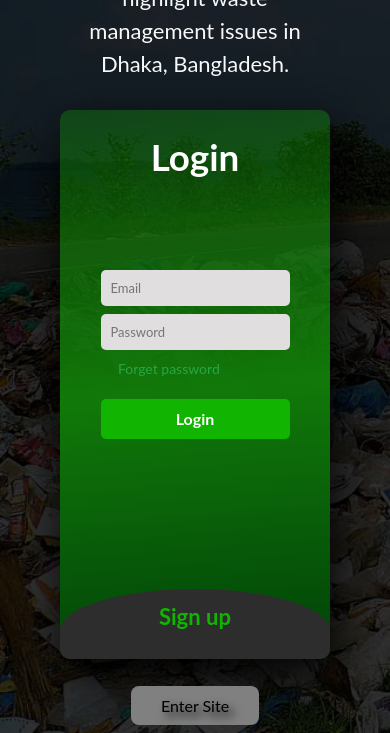
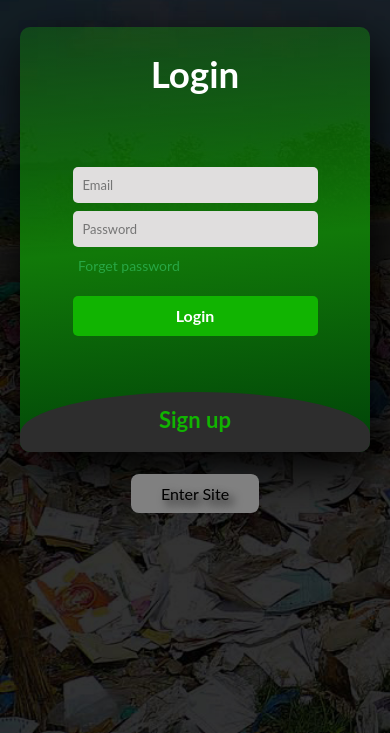
Before and after one commit to UpalC1997/Asiasbook, a plain HTML site: page index.html in a window 390 px wide. Shown: the part 111-844 px from the top of the page. Drawn offline with nearby package versions, Linux system fonts and the light colour scheme.

Commit message:
Add files via upload

```diff
--- a/css/home.css
+++ b/css/home.css
@@ -23,7 +23,7 @@ body{
 		background: linear-gradient(355deg, rgba(0,66,8,1) 0%, rgba(17,121,9,1) 49%, rgba(17, 187, 0, 0.26) 100%);
 		margin: 0 auto;
 		position: relative;
-		top: 16vh;
+		top: 10vh;
 		right: 4vw;
 	}
 	#chk{
@@ -49,7 +49,7 @@ body{
 		margin-bottom: 80px;
 	}
 
-	.enter-site-box {position: relative;top: 20vh;}
+	.enter-site-box {position: relative;top: 15vh;}
 	.enter-site-btn {padding: 10px 30px;background: gray;border-radius: 8px;left: 24%;position: relative;color: black;}
 	.enter-site-btn:hover {background: #106d08;color: white;text-decoration: none;}
 		.main input{
@@ -119,10 +119,10 @@ body{
 	@media (max-width: 576px) {
 	.slide{/*! position: relative; *//*! top: 35vh; */}
 	.slide h3{color: #11ae02;text-align: center;font-size: 30px;margin-bottom: 10px;margin-top: 10px;}
-	.slide p{font-size: 22px;color: white;text-align: center;padding: 25px 50px;margin-bottom: 0;padding-bottom: 0px;}
+	.slide p{font-size: 18px;color: white;text-align: center;padding: 20px 5px;margin-bottom: 0;padding-bottom: 0px;}
 		.main{
-			width: 75%;
-			height: 65vh;
+			width: 350px;
+			height: 425px;
 			background: red;
 			overflow: hidden;
 			border-radius: 10px;
@@ -136,13 +136,13 @@ body{
 		#chk{
 			display: none;
 		}
-		.check {width: 18px !important;display: inline !important;margin-left:    48px !important;float: left;height: 20px !important;padding-top: 0px !important;margin-top: 2px !important;}
+		.check {width: 18px !important;display: inline !important;margin-left:    53px !important;float: left;height: 20px !important;padding-top: 0px !important;margin-top: 2px !important;}
 			.main .signup{
 			position: relative;
 			width:100%;
 			height: 100%;
 		}
-		.check-text {display: block;margin-top: 0px;padding-left: 72px;color: #5c5c5c !important;font-size: 15px;}
+		.check-text {display: block;margin-top: 0px;padding-left: 77px;color: #5c5c5c !important;font-size: 15px;}
 			.main label{
 			color: #fff;
 			font-size: 2.3em;
@@ -153,10 +153,10 @@ body{
 			cursor: pointer;
 			transition: .1s ease-in-out;
 			margin-top: 20px;
-			margin-bottom: 85px;
+			margin-bottom: 65px;
 		}
 
-		.enter-site-box {text-align: center;position: unset;margin-top: 35px;}
+		.enter-site-box {text-align: center;position: unset;margin-top: 30px;}
 		.enter-site-btn {padding: 10px 30px;background: gray;border-radius: 8px;color: black;text-shadow: 5px 5px 10px black;position: unset;}
 		.enter-site-btn:hover {background: green;color: white;text-decoration: none;transition: all.3s;text-shadow: 5px 5px 10px black;}
 			.main input{
@@ -196,7 +196,7 @@ body{
 			height: 460px;
 			background: #2d2d2d;
 			border-radius: 55% / 10%;
-			transform: translateY(-110px);
+			transform: translateY(-100px);
 			transition: .3s ease-in-out;
 		}
 		.login-modal-content {width: 352px;background: none;margin-top: 85px !important;}
@@ -205,14 +205,14 @@ body{
 			.main .login label{
 			color: #11b401;
 			transform: scale(.6);
-			margin-bottom: 39px;
+			margin-bottom: 10px;
 		}
 		.mobile-summery {}
 		.main .close {position: absolute;top: -20px;right: 9px;width: auto;font-size: 40px;/*! color: black !important; */height: auto;}
 		.main .close:hover {background: none;color: white !important;}
 
 		#chk:checked ~ .login{
-			transform: translateY(-425px);
+			transform: translateY(-385px);
 		}
 		#chk:checked ~ .login label{
 			transform: scale(1);
```
